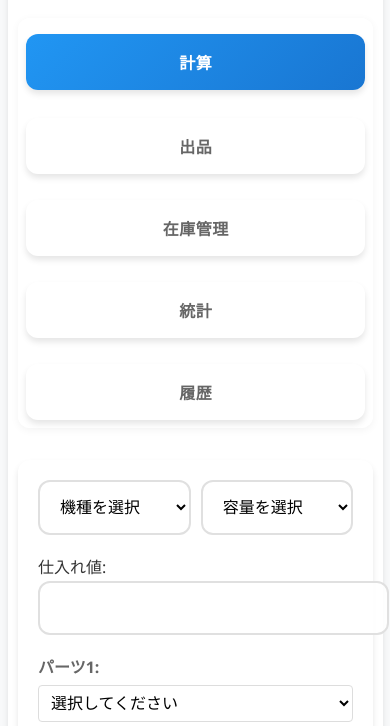
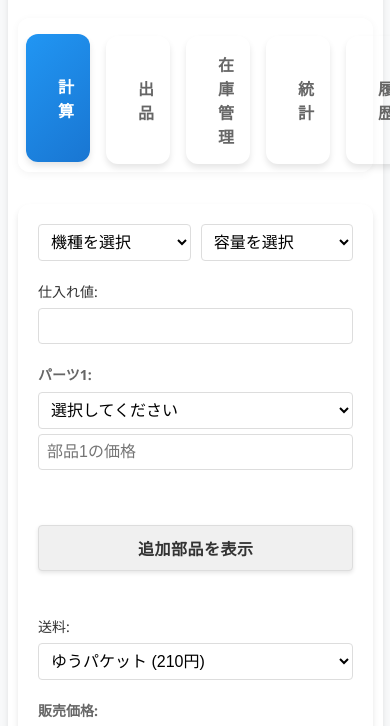
Before and after one commit to uzura629/-, a plain HTML site: page index.html in a window 390 px wide. Shown: the part 118-844 px from the top of the page. Drawn offline with nearby package versions, Linux system fonts and the light colour scheme.

Commit message:
Add files via upload

```diff
--- a/styles.css
+++ b/styles.css
@@ -171,11 +171,11 @@ button:hover {
         font-size: 16px;
     }
     .tabs {
-        flex-direction: column;
+        flex-direction: row;
         gap: 0.5rem;
     }
     .tab-button {
-        width: 100%;
+        width: auto;
         text-align: center;
     }
     .form-group, .button-group {
@@ -783,7 +783,7 @@ button[type="button"] {
     }
 }
 
-/* 追��部品のトグルボタンスタイル */
+/* 追部品のトグルボタンスタイル */
 .parts-toggle {
     margin: 15px 0;
     text-align: left;
@@ -1652,3 +1652,48 @@ input:focus, select:focus {
         margin-top: 1.5rem;
     }
 }
+
+/* 入力フィールドの基本スタイル */
+input[type="number"],
+input[type="text"],
+select {
+    width: 100%;
+    max-width: 100%;
+    box-sizing: border-box;
+    padding: 8px;
+    margin-bottom: 10px;
+    border: 1px solid #ddd;
+    border-radius: 4px;
+}
+
+/* モバイル用の調整 */
+@media (max-width: 600px) {
+    .container {
+        width: 95%;
+        padding: 10px;
+    }
+
+    /* 入力フィールドのモバイル調整 */
+    input[type="number"],
+    input[type="text"],
+    select {
+        width: 100%;
+        font-size: 16px;
+        padding: 8px;
+        margin-bottom: 10px;
+    }
+
+    /* フォームグループのレイアウト調整 */
+    .form-group {
+        display: flex;
+        flex-direction: column;
+        margin-bottom: 15px;
+        width: 100%;
+    }
+
+    /* ラベルのスタイル調整 */
+    label {
+        margin-bottom: 5px;
+        font-size: 14px;
+    }
+}
```
